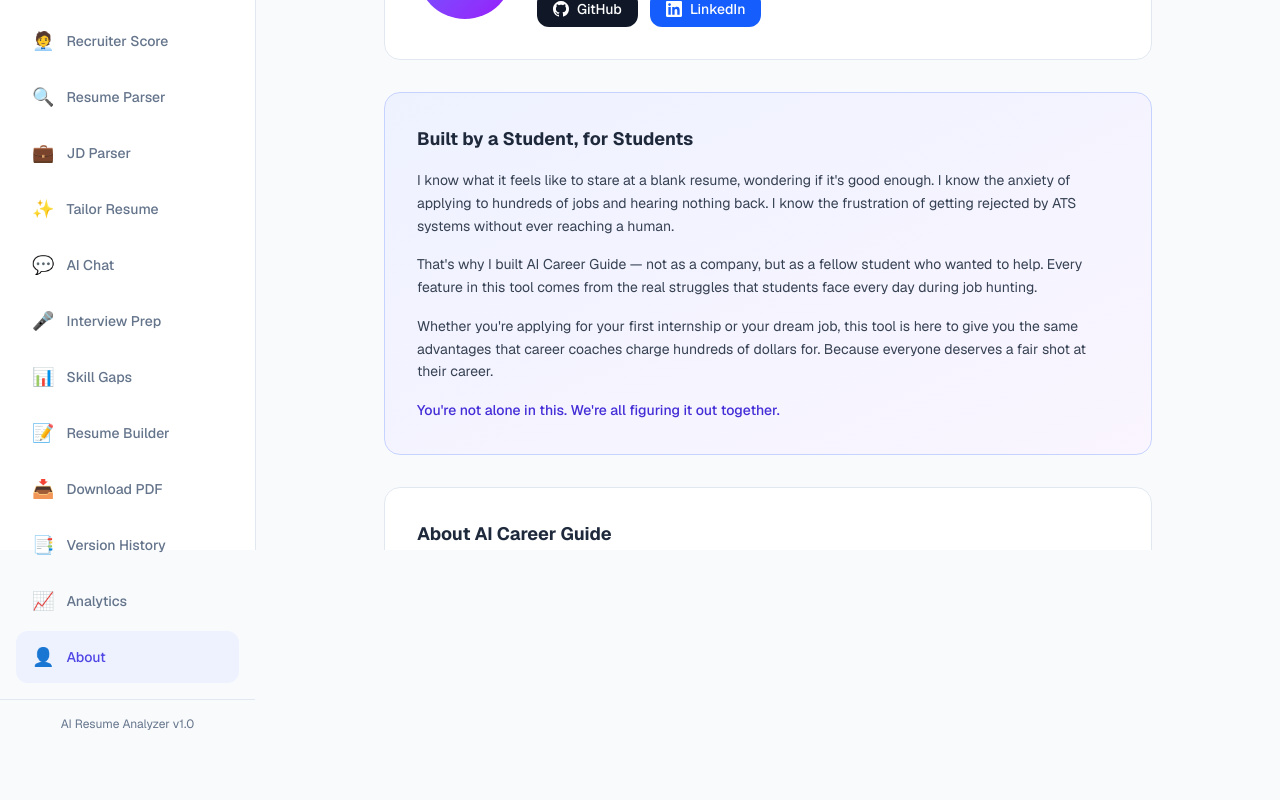
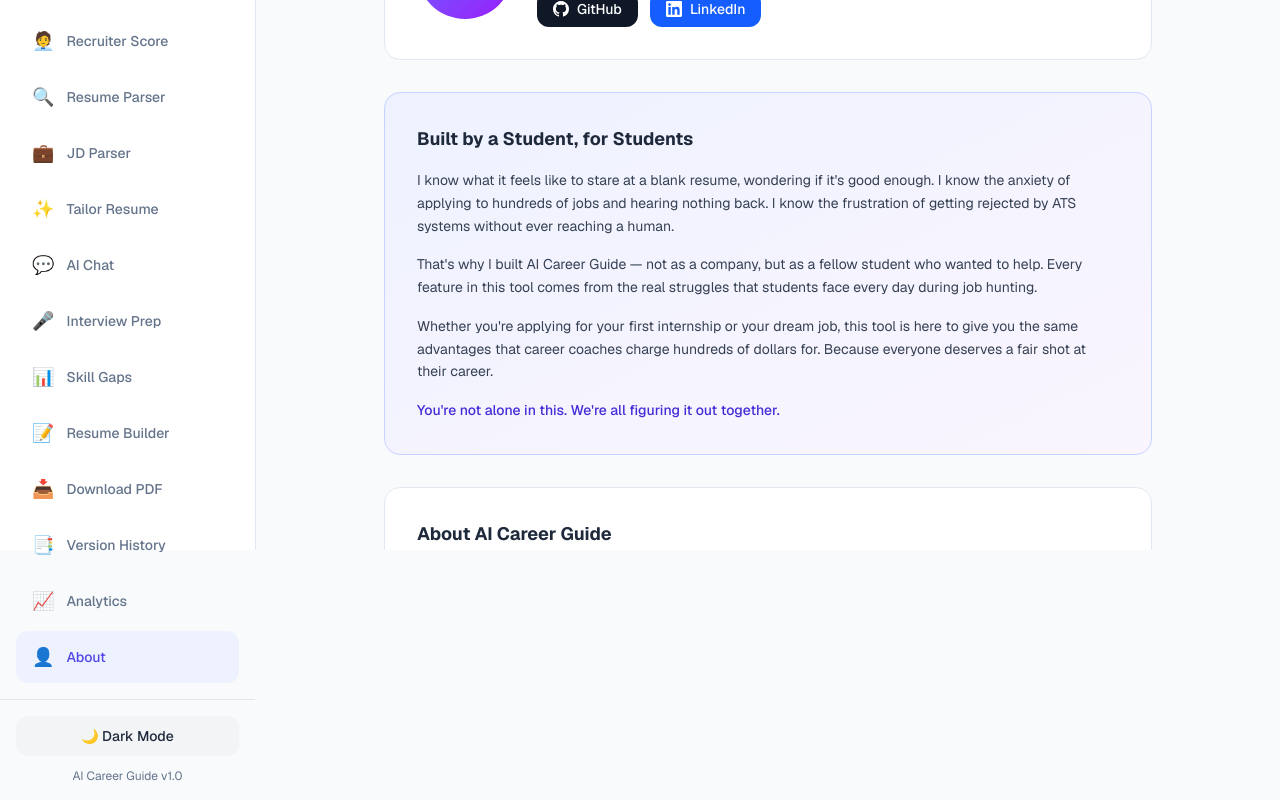
Before and after one commit to Saikurra03/ai-career-guide, a Next.js app: page /about in a window 1280 px wide. Shown: the part 250-1050 px from the top of the page. Before the commit the page ends 998 px from the top, so only its background shows below. Built offline with nearby package versions, Linux system fonts and the light colour scheme.

Commit message:
Add dark mode - toggle in sidebar

```diff
--- a/src/app/globals.css
+++ b/src/app/globals.css
@@ -10,10 +10,21 @@
   --text-muted: #64748b;
 }
 
+.dark {
+  --background: #0f172a;
+  --foreground: #e2e8f0;
+  --primary: #6366f1;
+  --primary-hover: #818cf8;
+  --card: #1e293b;
+  --border: #334155;
+  --text-muted: #94a3b8;
+}
+
 @theme inline {
   --color-background: var(--background);
   --color-foreground: var(--foreground);
   --color-primary: var(--primary);
+  --color-primary-hover: var(--primary-hover);
   --color-card: var(--card);
   --color-border: var(--border);
   --color-text-muted: var(--text-muted);
@@ -25,10 +36,13 @@ body {
   background: var(--background);
   color: var(--foreground);
   font-family: var(--font-sans), Arial, Helvetica, sans-serif;
+  transition: background 0.3s, color 0.3s;
 }
 
 /* Scrollbar */
 ::-webkit-scrollbar { width: 6px; }
 ::-webkit-scrollbar-track { background: transparent; }
 ::-webkit-scrollbar-thumb { background: #cbd5e1; border-radius: 3px; }
+.dark ::-webkit-scrollbar-thumb { background: #475569; }
 ::-webkit-scrollbar-thumb:hover { background: #94a3b8; }
+.dark ::-webkit-scrollbar-thumb:hover { background: #64748b; }
--- a/src/components/Sidebar.tsx
+++ b/src/components/Sidebar.tsx
@@ -2,6 +2,7 @@
 
 import Link from "next/link";
 import { usePathname } from "next/navigation";
+import { useState, useEffect } from "react";
 
 const links = [
   { href: "/", label: "Dashboard", icon: "📊" },
@@ -23,12 +24,33 @@ const links = [
 
 export function Sidebar() {
   const pathname = usePathname();
+  const [dark, setDark] = useState(false);
+
+  useEffect(() => {
+    const saved = localStorage.getItem("theme");
+    if (saved === "dark" || (!saved && window.matchMedia("(prefers-color-scheme: dark)").matches)) {
+      setDark(true);
+      document.documentElement.classList.add("dark");
+    }
+  }, []);
+
+  const toggleTheme = () => {
+    const next = !dark;
+    setDark(next);
+    if (next) {
+      document.documentElement.classList.add("dark");
+      localStorage.setItem("theme", "dark");
+    } else {
+      document.documentElement.classList.remove("dark");
+      localStorage.setItem("theme", "light");
+    }
+  };
 
   return (
-    <aside className="w-64 h-full bg-white border-r border-border flex flex-col">
+    <aside className="w-64 h-full bg-card border-r border-border flex flex-col">
       <div className="p-6 border-b border-border">
         <h1 className="text-lg font-bold text-primary flex items-center gap-2">
-          <span className="text-2xl">📋</span> ResumeAnalyzer
+          <span className="text-2xl">📋</span> AI Career Guide
         </h1>
       </div>
       <nav className="flex-1 p-4 space-y-1">
@@ -38,8 +60,8 @@ export function Sidebar() {
             href={link.href}
             className={`flex items-center gap-3 px-4 py-3 rounded-xl text-sm font-medium transition-all ${
               pathname === link.href
-                ? "bg-indigo-50 text-primary"
-                : "text-text-muted hover:bg-gray-50 hover:text-foreground"
+                ? "bg-indigo-50 dark:bg-indigo-950 text-primary"
+                : "text-text-muted hover:bg-gray-50 dark:hover:bg-gray-800 hover:text-foreground"
             }`}
           >
             <span className="text-lg">{link.icon}</span>
@@ -47,8 +69,14 @@ export function Sidebar() {
           </Link>
         ))}
       </nav>
-      <div className="p-4 border-t border-border">
-        <p className="text-xs text-text-muted text-center">AI Resume Analyzer v1.0</p>
+      <div className="p-4 border-t border-border space-y-3">
+        <button
+          onClick={toggleTheme}
+          className="w-full flex items-center justify-center gap-2 px-4 py-2.5 bg-gray-100 dark:bg-gray-800 rounded-xl text-sm font-medium hover:bg-gray-200 dark:hover:bg-gray-700 transition-all"
+        >
+          {dark ? "☀️ Light Mode" : "🌙 Dark Mode"}
+        </button>
+        <p className="text-xs text-text-muted text-center">AI Career Guide v1.0</p>
       </div>
     </aside>
   );
```
